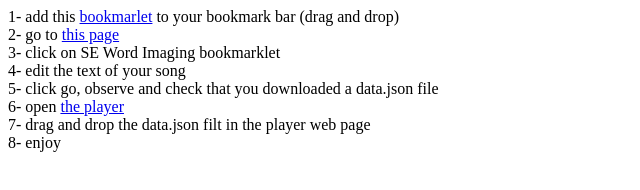
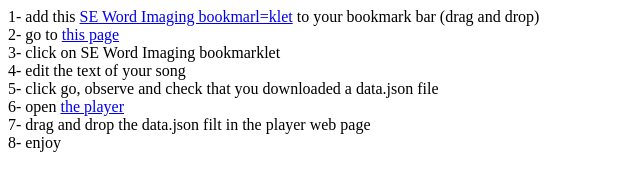
Before and after one commit to medialab/SE_Word_Imaging, a plain HTML site: page index.html in a window 1280 px wide. Shown: the whole page, without its empty margins (0-640 px from the left). Drawn offline with Linux system fonts and the light colour scheme.

Commit message:
new label for bookmarklet

```diff
--- a/index.html
+++ b/index.html
@@ -2,7 +2,7 @@
 
 <html>
 <body>
-1- add this <a href='javascript: (function(){var t={scriptUrl:"https://medialab.github.io/SE_Word_Imaging/artoo_rebus_image.js"},e=!0;if("object"==typeof this.artoo&&(artoo.settings.reload||(artoo.log.verbose("artoo already exists within this page. No need to inject him again."),artoo.loadSettings(t),artoo.exec(),e=!1)),e){var o=document.getElementsByTagName("body")[0];o||(o=document.createElement("body"),document.documentElement.appendChild(o));var a=document.createElement("script");console.log("artoo.js is loading..."),a.src="//medialab.github.io/artoo/public/dist/artoo-latest.min.js",a.type="text/javascript",a.id="artoo_injected_script",a.setAttribute("settings",JSON.stringify(t)),o.appendChild(a)}}).call(this);'>bookmarlet</a> to your bookmark bar (drag and drop) <br>
+1- add this <a href='javascript: (function(){var t={scriptUrl:"https://medialab.github.io/SE_Word_Imaging/artoo_rebus_image.js"},e=!0;if("object"==typeof this.artoo&&(artoo.settings.reload||(artoo.log.verbose("artoo already exists within this page. No need to inject him again."),artoo.loadSettings(t),artoo.exec(),e=!1)),e){var o=document.getElementsByTagName("body")[0];o||(o=document.createElement("body"),document.documentElement.appendChild(o));var a=document.createElement("script");console.log("artoo.js is loading..."),a.src="//medialab.github.io/artoo/public/dist/artoo-latest.min.js",a.type="text/javascript",a.id="artoo_injected_script",a.setAttribute("settings",JSON.stringify(t)),o.appendChild(a)}}).call(this);'>SE Word Imaging bookmarl=klet</a> to your bookmark bar (drag and drop) <br>
 2- go to <a href="https://www.google.fr/search?q=%22SE+word+imaging%22&source=lnms&tbm=isch" target="blank">this page</a><br>
 3- click on SE Word Imaging bookmarklet<br>
 4- edit the text of your song<br>
```
